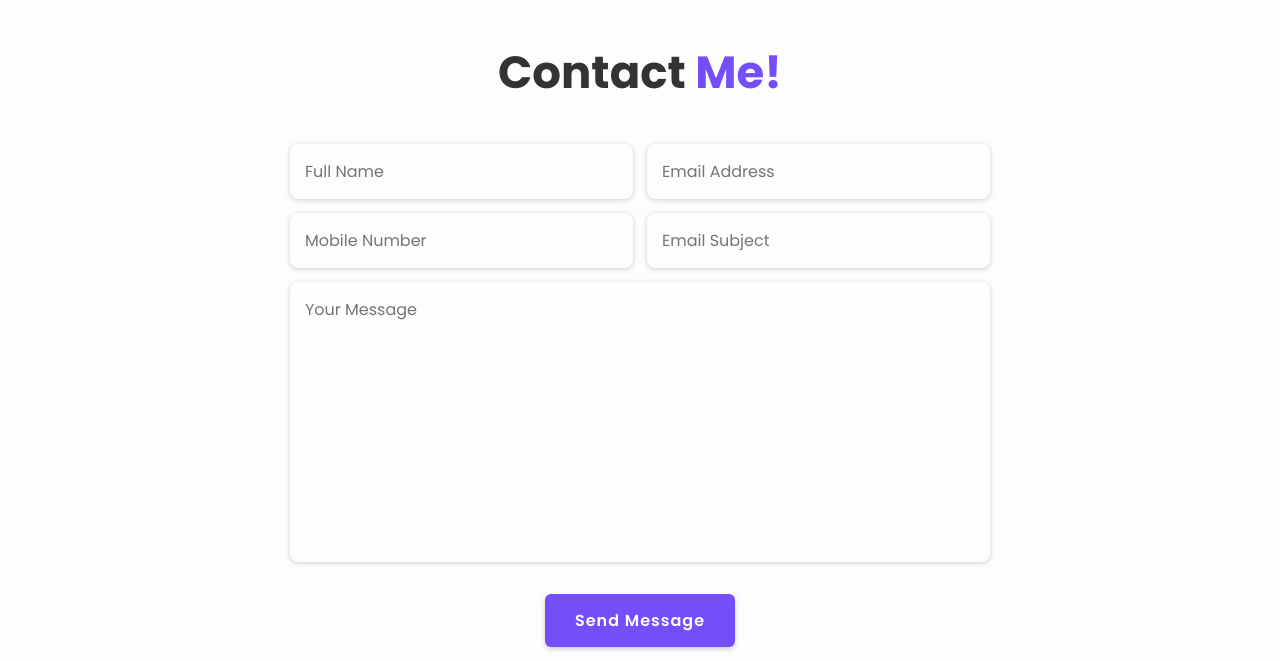
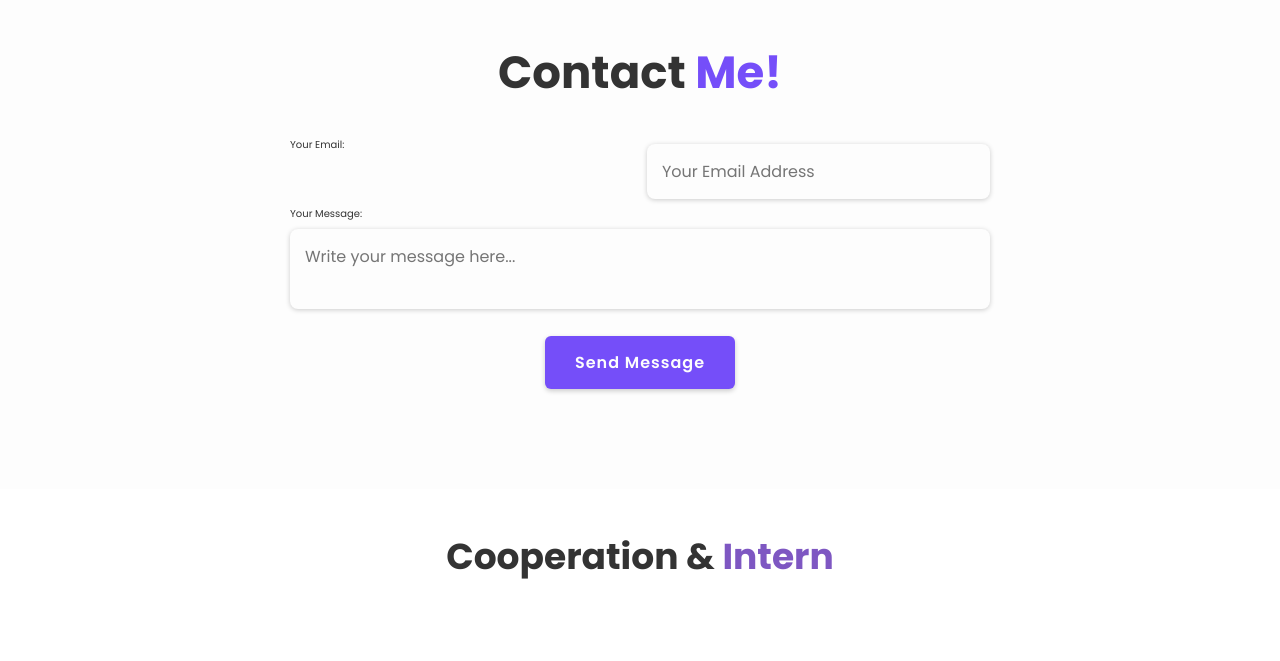
Before and after one commit to aryoprasetya/Prasetya-Studio, a plain HTML site: page index.html in a window 1280 px wide. Shown: the part 4500-5161 px from the top of the page. Drawn offline with nearby package versions, Linux system fonts and the light colour scheme.

Commit message:
Update index.html

```diff
--- a/index.html
+++ b/index.html
@@ -369,24 +369,36 @@
     </section>
 
     <!-- contact section design -->
-    <section class="contact" id="contact">
+   <section class="contact" id="contact">
     <h2 class="heading">Contact <span>Me!</span></h2>
-    <form action="https://formspree.io/f/xpwzvzza" method="POST" id="contactForm">
+    <form id="contactForm" action="https://formspree.io/f/xpwzvzza" method="POST">
         <div class="input-box">
-            <input type="text" name="nama" placeholder="Full Name" required>
-            <input type="email" name="email" placeholder="Email Address" required>
+            <label for="email">Your Email:</label>
+            <input type="email" name="email" id="email" placeholder="Your Email Address" required>
         </div>
         <div class="input-box">
-            <input type="text" name="nomor_telepon" placeholder="Mobile Number">
-            <input type="text" name="subjek" placeholder="Email Subject">
+            <label for="message">Your Message:</label>
+            <textarea name="message" id="message" placeholder="Write your message here..." required></textarea>
         </div>
-        <textarea name="pesan" cols="30" rows="10" placeholder="Your Message" required></textarea>
-        <input type="submit" value="Send Message" class="btn">
+        <button type="submit" class="btn">Send Message</button>
     </form>
     <p id="successMessage" style="display: none; color: green; font-weight: bold; margin-top: 20px;">
         Terima kasih, pesan Anda sukses dikirimkan!
     </p>
 </section>
+
+<script>
+    // JavaScript untuk menampilkan pesan sukses
+    const form = document.getElementById('contactForm');
+    const successMessage = document.getElementById('successMessage');
+
+    form.addEventListener('submit', function(e) {
+        e.preventDefault(); // Prevent the form from submitting normally
+        // Show success message
+        successMessage.style.display = 'block';
+        form.reset(); // Clear the form after submission
+    });
+</script>
 
 <script>
     const form = document.getElementById('contactForm');
```
